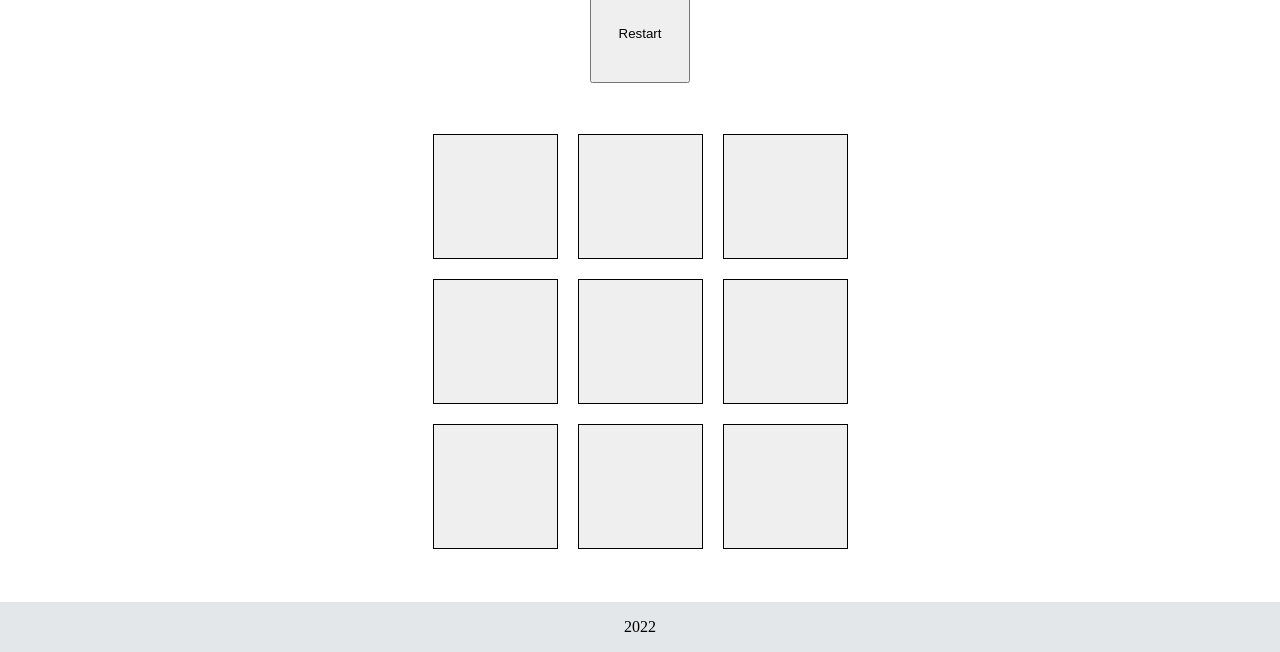
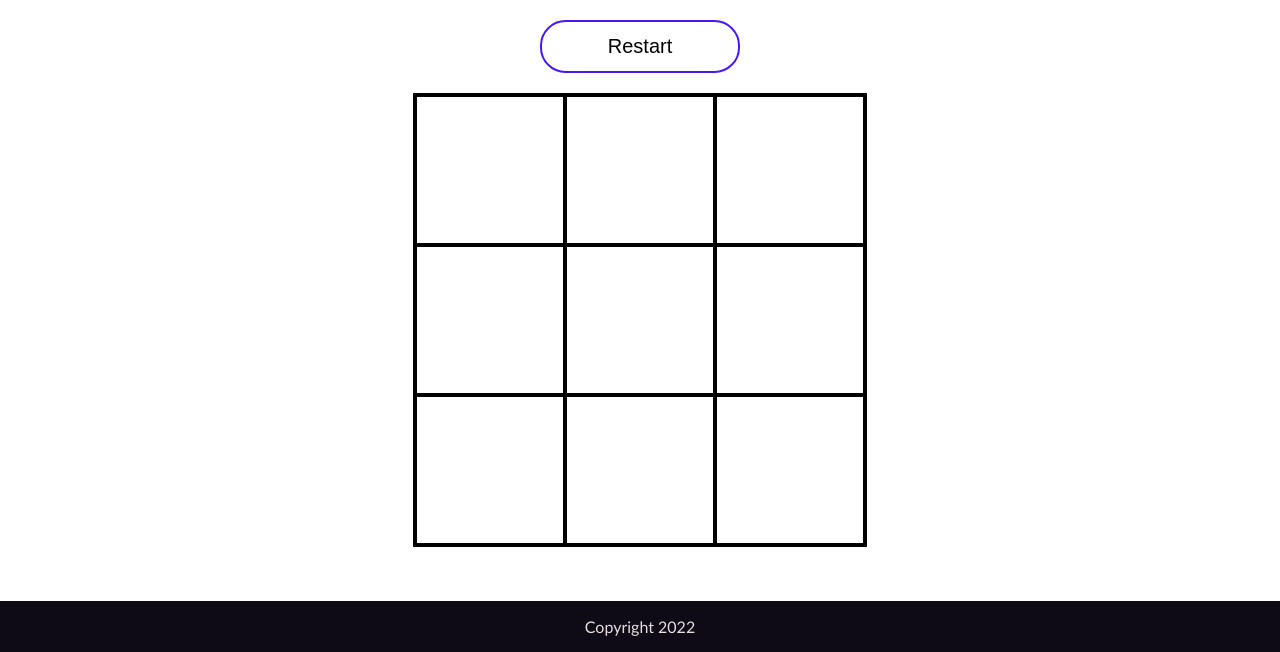
Before and after one commit to przewnic/TicTacToeJS, a website built with webpack: page src/index.html in a window 1280 px wide. Shown: the part 148-800 px from the top of the page. Built offline with nearby package versions, Linux system fonts and the light colour scheme.

Commit message:
Refactore code and add new styles

```diff
--- a/src/Game.js
+++ b/src/Game.js
@@ -1,3 +1,7 @@
+/*
+    author: przewnic
+    project: TicTacToeJS
+*/
 class Game {
     constructor(player_1, player_2,) {
         this.players = [player_1, player_2];
--- a/src/Player.js
+++ b/src/Player.js
@@ -1,3 +1,7 @@
+/*
+    author: przewnic
+    project: TicTacToeJS
+*/
 class Player {
     constructor(sign) {
         this.sign = sign;
--- a/src/View.js
+++ b/src/View.js
@@ -1,3 +1,7 @@
+/*
+    author: przewnic
+    project: TicTacToeJS
+*/
 class View {
     constructor(buttons, message, resetButton, game) {
         this.message = message;
--- a/src/index.html
+++ b/src/index.html
@@ -14,7 +14,7 @@
         <div id="main"></div>
     </main>
     <footer>
-        <p>2022</p>
+        <p>Copyright 2022</p>
     </footer>
 </body>
 </html>
--- a/src/index.js
+++ b/src/index.js
@@ -1,10 +1,14 @@
+/*
+    author: przewnic
+    project: TicTacToeJS
+*/
 import { Player } from "./Player";
 import { Game } from "./Game";
 import { View } from "./View";
 import "../static/styles/style.css"
 
 
-const container = document.getElementById("main");
+const main = document.getElementById("main");
 
 const info = document.createElement("div");
 info.classList.add("info");
@@ -13,13 +17,14 @@ info.appendChild(message);
 message.id = "message";
 const restartButton = document.createElement("button");
 restartButton.textContent = "Restart";
+restartButton.classList.add("restart-button")
 restartButton.addEventListener("click", onRestartClick)
 info.appendChild(restartButton);
-container.appendChild(info);
+main.appendChild(info);
 
 const boardContainer = document.createElement("div");
 boardContainer.classList.add("container");
-container.appendChild(boardContainer);
+main.appendChild(boardContainer);
 
 function create_fields(board) {
     const buttons = [];
--- a/static/styles/style.css
+++ b/static/styles/style.css
@@ -1,3 +1,10 @@
+:root {
+    --violet: #4717F6;
+    --rose: #A239CA;
+    --black: #0E0B16;
+    --grey: #E7DFDD;
+}
+
 html, body {
     margin: 0;
     padding: 0;
@@ -5,39 +12,72 @@ html, body {
     flex-direction: column;
     justify-content: space-between;
     height: 100%;
+    font-family: 'Gill Sans', 'Gill Sans MT', Calibri, 'Trebuchet MS', sans-serif;
+}
+
+h1, p {
+    color: var(--grey);
+}
+
+.info p {
+    color: var(--violet);
+    font-size: min(4vw, 36px);
+    font-weight: bold;
 }
 
 header, footer {
-    text-align: center;
-    background-color:rgba(201, 208, 215, 0.514);
+    width: 100%;
+    display: flex;
+    justify-content: center;
+    align-items: center;
+    background-color:var(--black);
+    height: 52px;
 }
 
 main {
-    margin-left: auto;
-    margin-right: auto;
+    height: 100%;
+    width: 100%;
+    display: flex;
+    align-items: flex-start;
+    justify-content: center;
+    background-color: white;
 }
 
 .container {
     display: grid;
     grid-template-columns: 1fr 1fr 1fr;
-    gap: 20px;
-    padding: 4vw;
-    max-width: 600px;
+    border: 2px solid black;
 }
 
 .game-button {
-    min-height: 125px;
-    min-width: 125px;
-    border: 1px solid black;
+    min-height: 100px;
+    min-width: 100px;
+    width: min(20vw, 150px);
+    height: min(20vw, 150px);
+    border: 2px solid black;
+    font-size: 6vw;
+    background-color: white;
 }
 
-button {
-    min-height: 100px;
+.restart-button {
     min-width: 100px;
+    width: min(20vw, 200px);
+    margin-bottom: 20px;
+    padding: min(1vw, 20px);
+    border-radius: 2vw;
+    background-color: white;
+    border: 2px solid var(--violet);
+    font-size: min(3vw, 20px);
+}
+
+.restart-button:hover {
+    background-color: var(--violet);
+    color: var(--grey);
 }
 
 .info {
     display: flex;
     flex-direction: column;
     align-items: center;
+    justify-content: space-around;
 }
```
Also changed, not shown: dist/index.html, dist/main.js.
